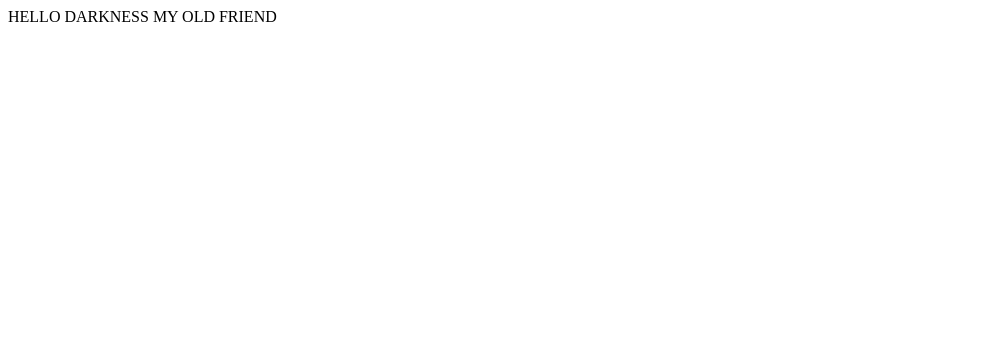
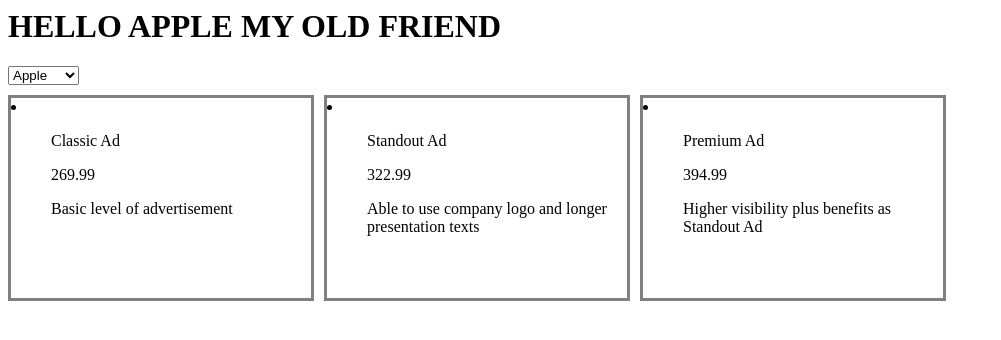
Before and after one commit to uwaseem/OnlineAdSystem, a website: page public/index.html at #!/checkout in a window 1280 px wide. Shown: the whole page, without its empty margins (0-1001 px from the left). Drawn offline with nearby package versions, Linux system fonts and the light colour scheme; some packages are replaced by stand-ins of ours.

Commit message:
get and display users & product

```diff
--- a/public/html/checkout.html
+++ b/public/html/checkout.html
@@ -1,5 +1,29 @@
-<body>
+<style>
+  .borders {
+    width: 300px;
+    height: 200px;
+    border: 3px gray solid;
+    margin-right: 10px;
+    float: left;
+  }
+
+  #userSelector {
+    margin-bottom: 10px;
+  }
+</style>
+
+<body ng-app='onlineAdsApp'>
   <div>
-    <p>HELLO DARKNESS MY OLD FRIEND</p>
+    <h1>HELLO {{ selectedUser.toUpperCase()}} MY OLD FRIEND</h1>
+    <select id='userSelector' ng-init='selectedUser = users[0]' ng-model='selectedUser' ng-options='user for user in users'></select>
+    <main>
+      <div class='borders' ng-repeat='product in products'>
+        <li>
+          <ul>{{ product.name }}</ul>
+          <ul>{{ product.price }}</ul>
+          <ul>{{ product.description }}</ul>
+        </li>
+      </div>
+    </main>
   </div>
 </body>
--- a/public/js/app.js
+++ b/public/js/app.js
@@ -9,5 +9,32 @@
     $urlRouterProvider.otherwise('checkout')
   })
   .controller('MainController', function($scope, $http, $state) {
-    console.log('I\'m calling this MOFO!!')
+    $scope.users = getAllUsers()
+    $scope.products = getAllProducts()
+
+    function getAllUsers() {
+      console.log('I\'m getting all Users')
+      return ['Apple', 'Ford', 'Nike', 'Unilever', 'Others']
+    }
+
+    function getAllProducts() {
+      console.log('I\'m getting all products')
+      return [{
+        sku: 'classic',
+        name: 'Classic Ad',
+        price : 269.99,
+        description: 'Basic level of advertisement'
+      }, {
+        sku: 'standout',
+        name: 'Standout Ad',
+        price: 322.99,
+        description: 'Able to use company logo and longer presentation texts'
+      }, {
+        sku: 'premium',
+        name: 'Premium Ad',
+        price: 394.99,
+        description: 'Higher visibility plus benefits as Standout Ad'
+      }]
+    }
+
   })
```
